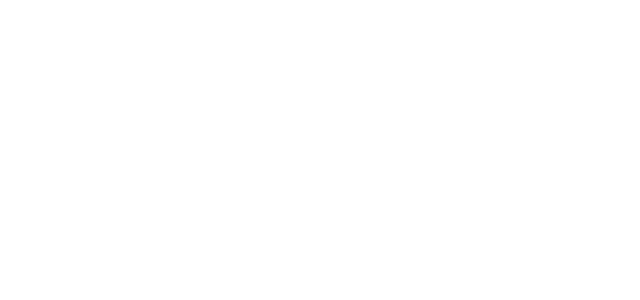
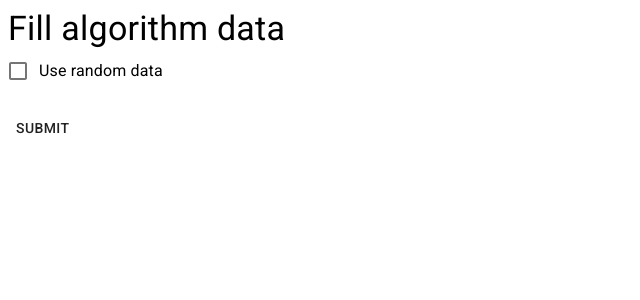
Before and after one commit to TheSubliminal/job-shop-scheduling, a React (Create React App) app in the folder client/: page / in a window 1280 px wide. Shown: the top 300 px of the page, without its empty margins (0-640 px from the left). Built offline with nearby package versions, Linux system fonts and the light colour scheme.

Commit message:
Add algorithm dashboards and algorithm data form

```diff
--- /dev/null
+++ b/client/src/components/AlgorithmDashboard/index.jsx
@@ -0,0 +1,11 @@
+import React from 'react';
+
+import DataForm from '../DataForm';
+
+const AlgorithmDashboard = () => {
+  return (
+    <DataForm />
+  );
+};
+
+export default AlgorithmDashboard;
--- /dev/null
+++ b/client/src/components/DataForm/InputDataTable/index.jsx
@@ -0,0 +1,7 @@
+import React from 'react';
+
+const InputDataTable = () => {
+  return null;
+};
+
+export default InputDataTable;
--- /dev/null
+++ b/client/src/components/DataForm/NumOfRandomJobsInput/index.jsx
@@ -0,0 +1,31 @@
+import React from 'react';
+import PropTypes from 'prop-types';
+import TextField from '@material-ui/core/TextField';
+
+const NumOfRandomJobsInput = ({ numOfRandomJobs, onChange }) => {
+  const onInputChange = (event) => {
+    const value = event.target.value;
+
+    if (value > 0) {
+      onChange(value);
+    }
+  };
+
+  return (
+    <TextField
+      required
+      value={numOfRandomJobs}
+      label='Number of random jobs'
+      type='number'
+      variant='outlined'
+      onChange={onInputChange}
+    />
+  );
+};
+
+NumOfRandomJobsInput.propTypes = {
+  numOfRandomJobs: PropTypes.number.isRequired,
+  onChange: PropTypes.func.isRequired
+};
+
+export default NumOfRandomJobsInput;
--- /dev/null
+++ b/client/src/components/DataForm/index.jsx
@@ -0,0 +1,47 @@
+import React, { useState } from 'react';
+import { Button, Checkbox, FormControlLabel, Typography } from '@material-ui/core';
+
+import InputDataTable from './InputDataTable';
+import NumOfRandomJobsInput from './NumOfRandomJobsInput';
+
+const defaultNumOfRandomJobs = 5;
+
+const DataForm = () => {
+  const [isRandom, setIsRandom] = useState(false);
+  const [numOfRandomJobs, setNumOfRandomJobs] = useState(defaultNumOfRandomJobs);
+
+  const toggleIsRandom = () => setIsRandom(prevIsRandom => !prevIsRandom);
+
+  const submitData = () => null;
+
+  return (
+    <>
+      <Typography variant='h4'>
+        Fill algorithm data
+      </Typography>
+      <FormControlLabel
+        control={
+          <Checkbox
+            checked={isRandom}
+            onChange={toggleIsRandom}
+          />
+        }
+        label='Use random data'
+      />
+      <br />
+      {isRandom
+        ? (
+          <NumOfRandomJobsInput
+            numOfRandomJobs={numOfRandomJobs}
+            onChange={setNumOfRandomJobs}
+          />
+        )
+        : <InputDataTable />
+      }
+      <br />
+      <Button onClick={submitData}>Submit</Button>
+    </>
+  );
+};
+
+export default DataForm;
--- a/client/src/components/Routing/index.jsx
+++ b/client/src/components/Routing/index.jsx
@@ -1,7 +1,14 @@
 import React from 'react';
+import { Route, Switch } from 'react-router-dom';
 
-const Routing = () => {
-  return <div />;
-};
+import AlgorithmDashboard from '../AlgorithmDashboard';
+
+const Routing = () => (
+  <Switch>
+    <Route exact path='/'>
+      <AlgorithmDashboard />
+    </Route>
+  </Switch>
+);
 
 export default Routing;
```
